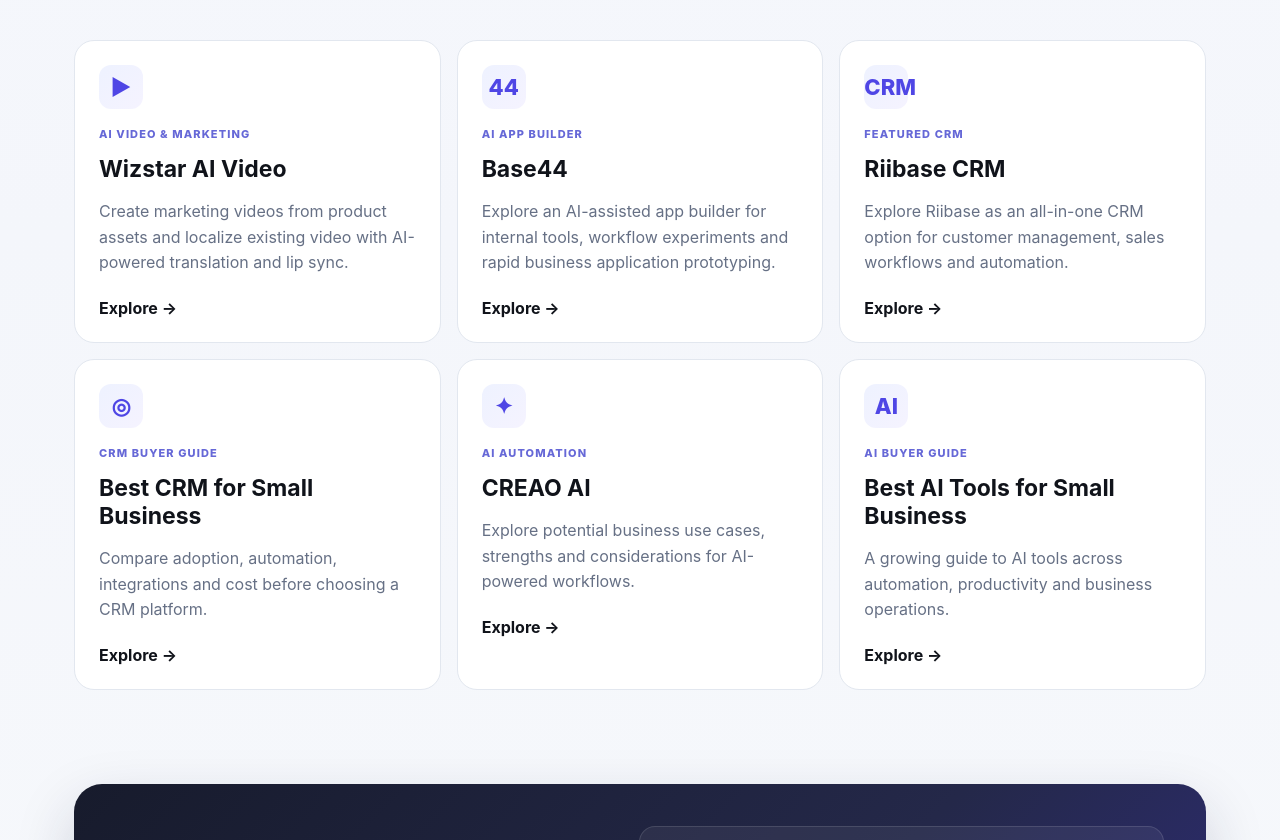
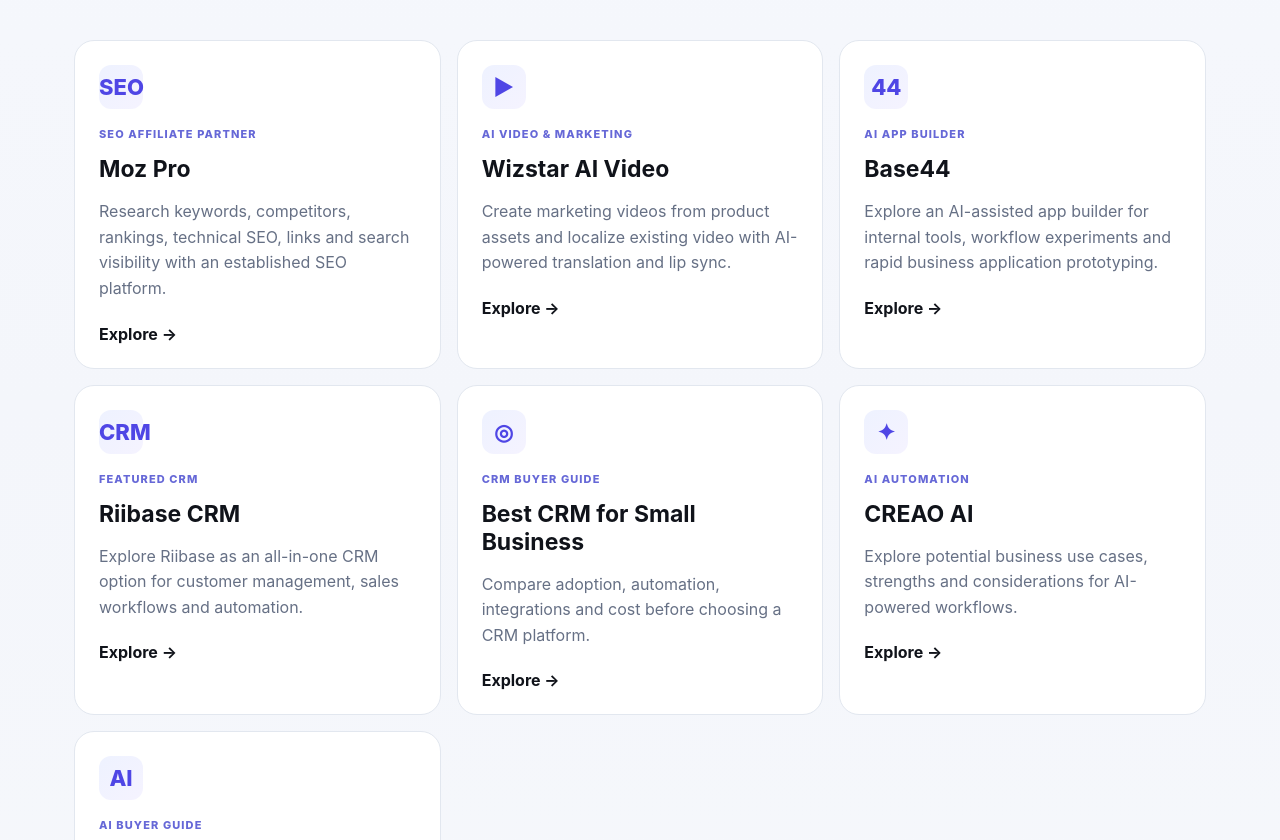
Before and after one commit to luizferdazzi-commits/business-calculator-hub, a Next.js app: page /ai-tools in a window 1280 px wide. Shown: the part 1052-1892 px from the top of the page. Built offline with nearby package versions, Linux system fonts and the light colour scheme.

Commit message:
Feature Moz in software research hub

```diff
--- a/app/ai-tools/page.tsx
+++ b/app/ai-tools/page.tsx
@@ -4,6 +4,7 @@ import Link from'next/link';
 export const metadata:Metadata={title:'AI Tools, CRM & Software for Small Business',description:'Practical software, CRM and AI guides for entrepreneurs, freelancers and small businesses.',alternates:{canonical:'/ai-tools'}};
 
 const software=[
+{href:'/ai-tools/moz',tag:'SEO AFFILIATE PARTNER',icon:'SEO',title:'Moz Pro',text:'Research keywords, competitors, rankings, technical SEO, links and search visibility with an established SEO platform.'},
 {href:'/ai-tools/wizstar',tag:'AI VIDEO & MARKETING',icon:'▶',title:'Wizstar AI Video',text:'Create marketing videos from product assets and localize existing video with AI-powered translation and lip sync.'},
 {href:'/ai-tools/base44',tag:'AI APP BUILDER',icon:'44',title:'Base44',text:'Explore an AI-assisted app builder for internal tools, workflow experiments and rapid business application prototyping.'},
 {href:'/ai-tools/riibase',tag:'FEATURED CRM',icon:'CRM',title:'Riibase CRM',text:'Explore Riibase as an all-in-one CRM option for customer management, sales workflows and automation.'},
```
